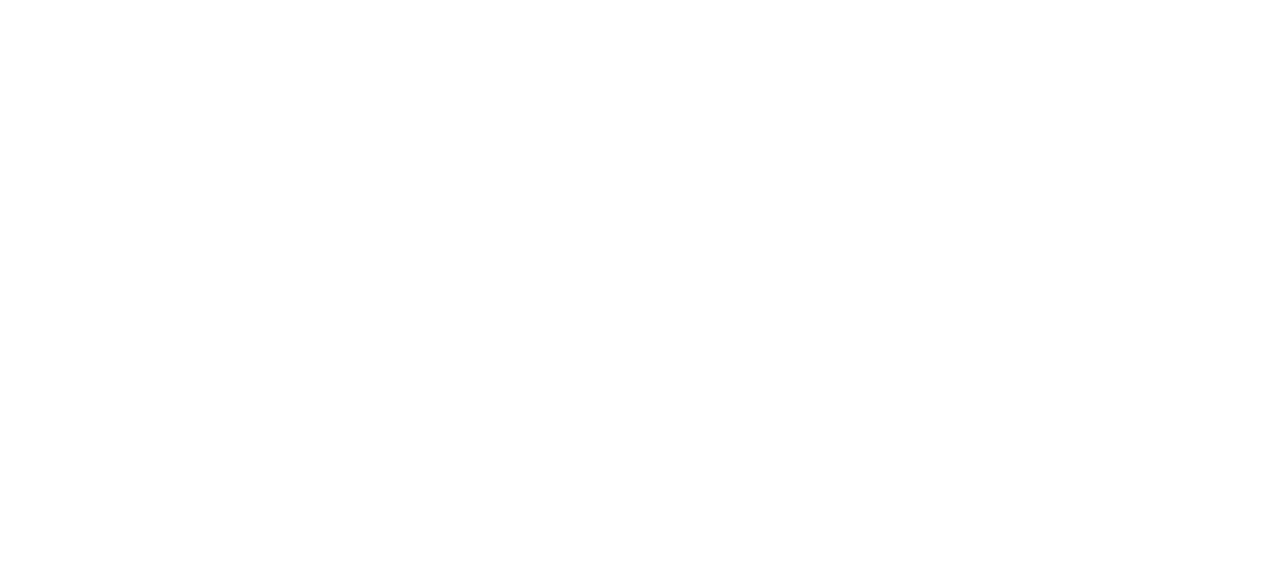
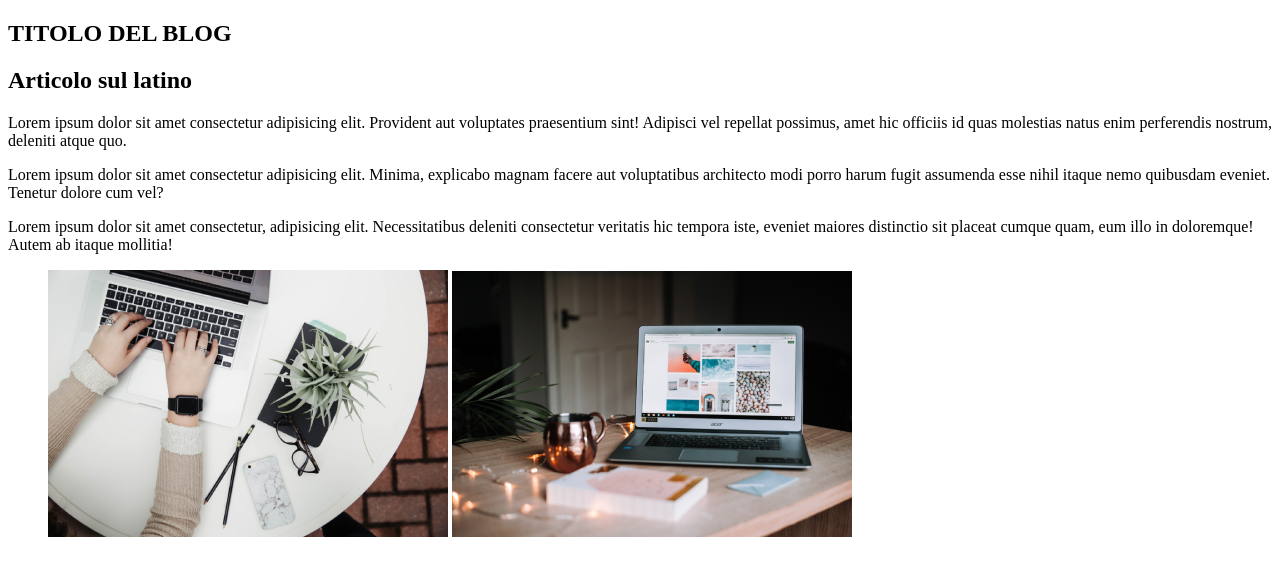
Before and after one commit to cicciocara/esercizi-corso, a plain HTML site: page html/esercizio_1/paginaConArticolo.html in a window 1280 px wide. Drawn offline with Linux system fonts and the light colour scheme.

Commit message:
feat: adding article and figure

```diff
--- a/html/esercizio_1/paginaConArticolo.html
+++ b/html/esercizio_1/paginaConArticolo.html
@@ -4,9 +4,28 @@
     <meta charset="UTF-8">
     <meta http-equiv="X-UA-Compatible" content="IE=edge">
     <meta name="viewport" content="width=device-width, initial-scale=1.0">
-    <title>Document</title>
+    <title>Articolo per Blog</title>
 </head>
 <body>
+    <article>
+        <h1>TITOLO DEL BLOG</h1>
+        <section>
+            <h2>Articolo sul latino</h2>
+            <p>Lorem ipsum dolor sit amet consectetur adipisicing elit. Provident aut voluptates praesentium sint! Adipisci vel repellat possimus, amet hic officiis id quas molestias natus enim perferendis nostrum, deleniti atque quo.</p>
+            <p>Lorem ipsum dolor sit amet consectetur adipisicing elit. Minima, explicabo magnam facere aut voluptatibus architecto modi porro harum fugit assumenda esse nihil itaque nemo quibusdam eveniet. Tenetur dolore cum vel?</p>
+            <p>Lorem ipsum dolor sit amet consectetur, adipisicing elit. Necessitatibus deleniti consectetur veritatis hic tempora iste, eveniet maiores distinctio sit placeat cumque quam, eum illo in doloremque! Autem ab itaque mollitia!</p>
+        </section>
+        <figure>
+             <img src="hands.png" alt="Immagine di mani che lavorano ad un pc">
+             <img src="laptop.png" alt="Immagine di un pc in esecuzione su una scrivania">
+        </figure>
+    </article>
 
+    <footer>
+        <form action="">
+
+
+        </form>
+    </footer>
 </body>
 </html>
```
Also changed, not shown: html/esercizio_1/hands.png (added), html/esercizio_1/laptop.png (added).
